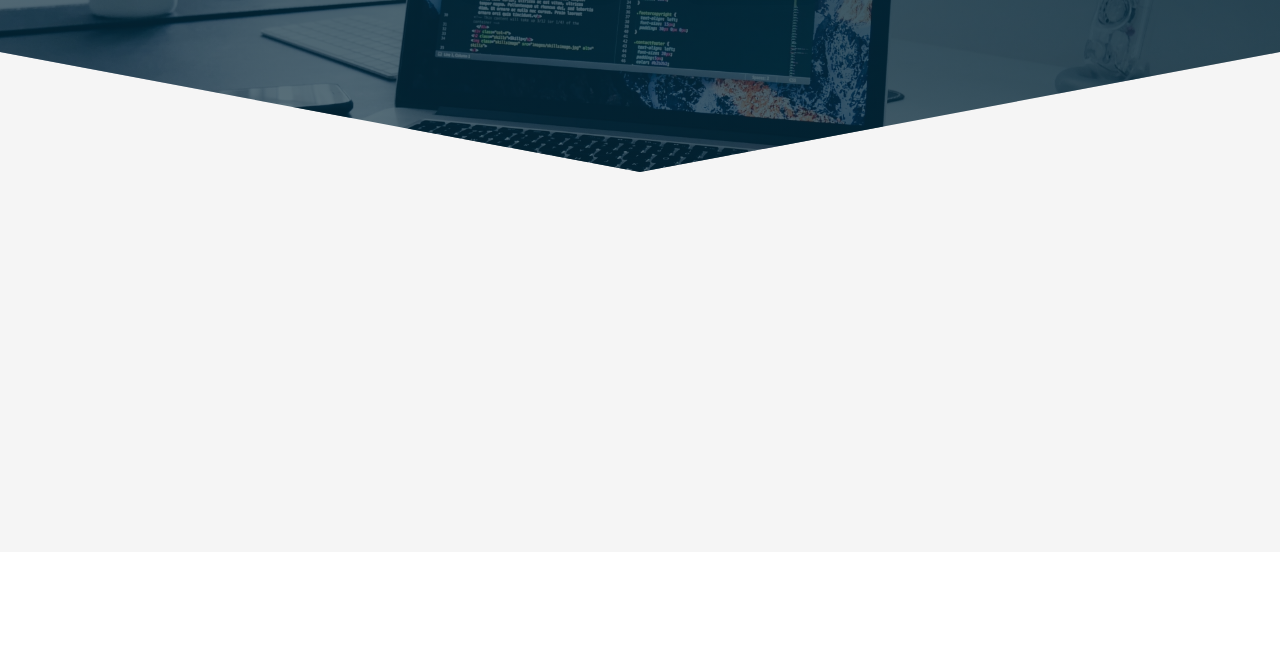
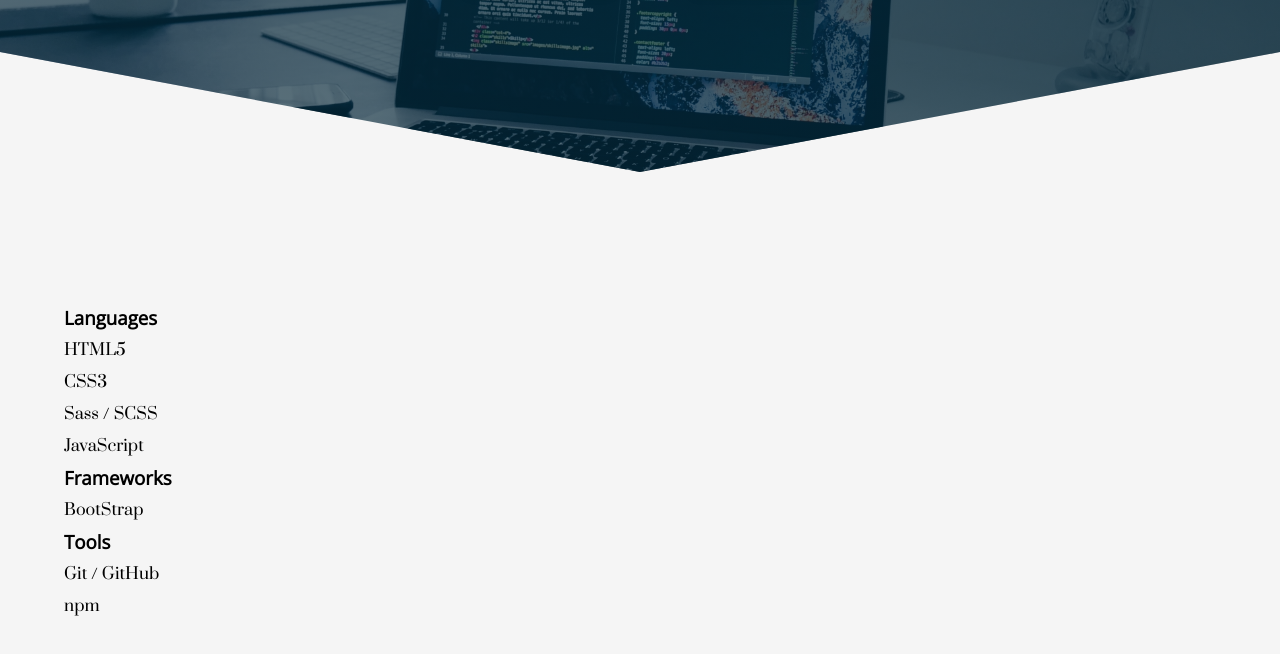
Before and after one commit to mlbakke/arrow-portfolio-site, a website: page index.html in a window 1280 px wide. Shown: the part 308-962 px from the top of the page. Before the commit the page ends 860 px from the top, so only its background shows below. Drawn offline with nearby package versions, Linux system fonts and the light colour scheme; a web font is replaced by a local one.

Commit message:
filled skills-boxes

```diff
--- a/index.html
+++ b/index.html
@@ -54,10 +54,22 @@
     </header>
     <main>
         <section class="section-skills">
-            <div class="skills-box"></div>
-            <div class="skills-box"></div>
-            <div class="skills-box"></div>
-            <div class="skills-box"></div>
+            <div class="skills-box">
+                <h3 class="heading-tertiary">Languages</h3>
+                <p class="skills-box__skill">HTML5</p>
+                <p class="skills-box__skill">CSS3</p>
+                <p class="skills-box__skill">Sass / SCSS</p>
+                <p class="skills-box__skill">JavaScript</p>
+            </div>
+            <div class="skills-box">
+                <h3 class="heading-tertiary">Frameworks</h3>
+                <p class="skills-box__skill">BootStrap</p>
+            </div>
+            <div class="skills-box">
+                <h3 class="heading-tertiary">Tools</h3>
+                <p class="skills-box__skill">Git / GitHub</p>
+                <p class="skills-box__skill">npm</p>
+            </div>
         </section>
     </main>
     <footer class="footer"></footer>
```
